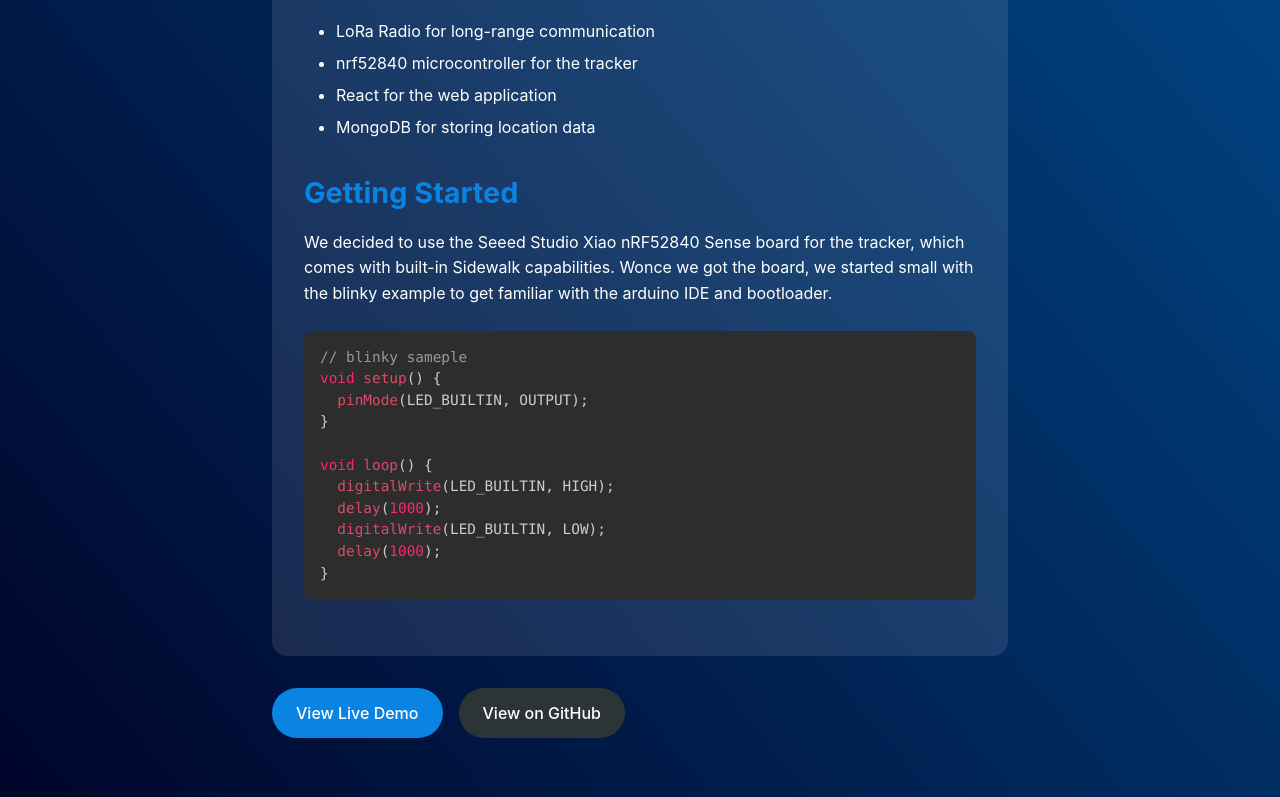
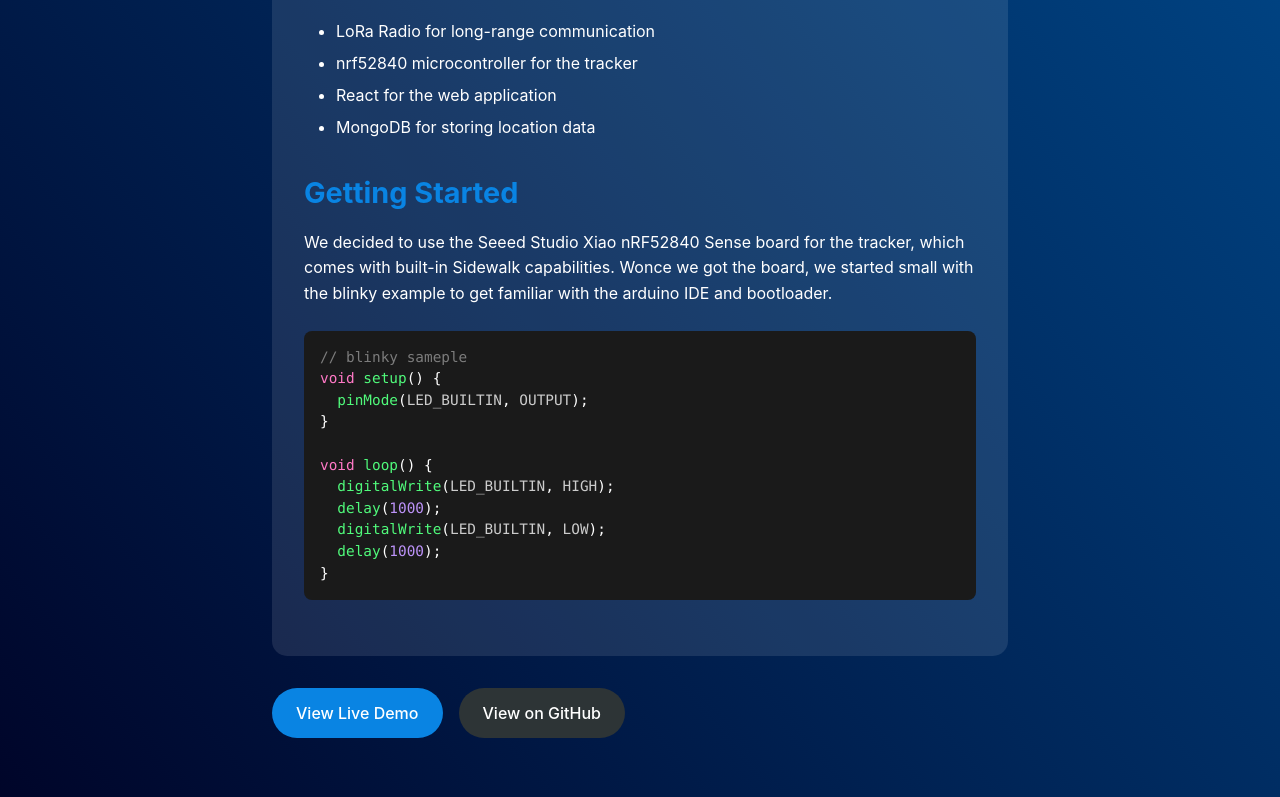
Before and after one commit to nicoloco321/portfolio, a React (Vite) app: page /portfolio/blog/project1 in a window 1280 px wide. Shown: the part 519-1316 px from the top of the page. Built offline with nearby package versions, Linux system fonts and the light colour scheme.

Commit message:
c theme change

```diff
--- a/src/App.css
+++ b/src/App.css
@@ -479,7 +479,7 @@ main {
 }
 
 .blog-content .code-block {
-	background-color: #2d2d2d;
+	background-color: #1a1a1a;
 	padding: 1rem;
 	border-radius: 8px;
 	margin: 1.5rem 0;
@@ -495,60 +495,58 @@ main {
 	display: block;
 }
 
-/* Override Prism.js theme colors */
+/* New theme for C/C++ syntax highlighting */
 .blog-content .code-block .token.comment,
 .blog-content .code-block .token.prolog,
 .blog-content .code-block .token.doctype,
 .blog-content .code-block .token.cdata {
-	color: #999;
+	color: #7c7c7c; /* Gray for comments */
 }
 
 .blog-content .code-block .token.punctuation {
-	color: #ccc;
+	color: #ffffff; /* White for punctuation */
 }
 
-.blog-content .code-block .token.property,
-.blog-content .code-block .token.tag,
-.blog-content .code-block .token.boolean,
-.blog-content .code-block .token.number,
-.blog-content .code-block .token.constant,
-.blog-content .code-block .token.symbol,
-.blog-content .code-block .token.deleted {
-	color: #f92672;
+.blog-content .code-block .token.keyword,
+.blog-content .code-block .token.operator,
+.blog-content .code-block .token.control {
+	color: #ff79c6; /* Pink for keywords and control flow */
 }
 
-.blog-content .code-block .token.selector,
-.blog-content .code-block .token.attr-name,
 .blog-content .code-block .token.string,
-.blog-content .code-block .token.char,
-.blog-content .code-block .token.builtin,
-.blog-content .code-block .token.inserted {
-	color: #a6e22e;
+.blog-content .code-block .token.char {
+	color: #f1fa8c; /* Yellow for strings */
 }
 
-.blog-content .code-block .token.operator,
-.blog-content .code-block .token.entity,
-.blog-content .code-block .token.url,
-.blog-content .code-block .language-css .token.string,
-.blog-content .code-block .style .token.string {
-	color: #67cdcc;
+.blog-content .code-block .token.number,
+.blog-content .code-block .token.boolean {
+	color: #bd93f9; /* Purple for numbers and booleans */
 }
 
-.blog-content .code-block .token.atrule,
-.blog-content .code-block .token.attr-value,
-.blog-content .code-block .token.keyword {
-	color: #f92672;
+.blog-content .code-block .token.function {
+	color: #50fa7b; /* Green for functions */
 }
 
-.blog-content .code-block .token.function,
-.blog-content .code-block .token.class-name {
-	color: #dd4a68;
+.blog-content .code-block .token.class-name,
+.blog-content .code-block .token.type-definition {
+	color: #8be9fd; /* Cyan for types and classes */
 }
 
-.blog-content .code-block .token.regex,
-.blog-content .code-block .token.important,
-.blog-content .code-block .token.variable {
-	color: #fd971f;
+.blog-content .code-block .token.variable,
+.blog-content .code-block .token.property {
+	color: #ffb86c; /* Orange for variables */
+}
+
+.blog-content .code-block .token.macro {
+	color: #ff5555; /* Red for macros */
+}
+
+.blog-content .code-block .token.preprocessor {
+	color: #6272a4; /* Muted blue for preprocessor directives */
+}
+
+.blog-content .code-block .token.include {
+	color: #ff79c6; /* Pink for includes */
 }
 
 .blog-links {
```
